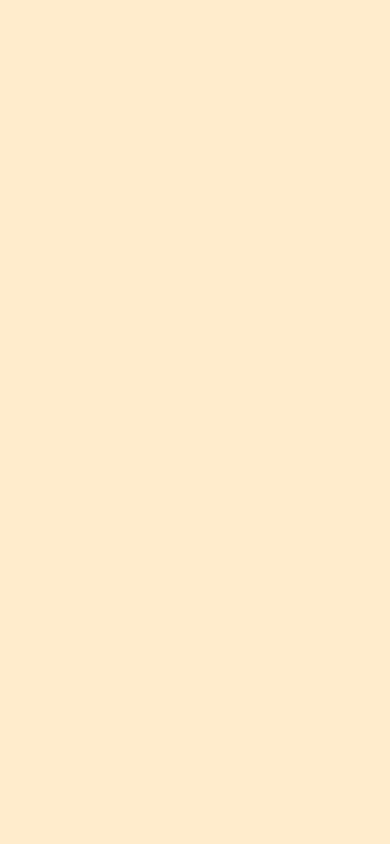
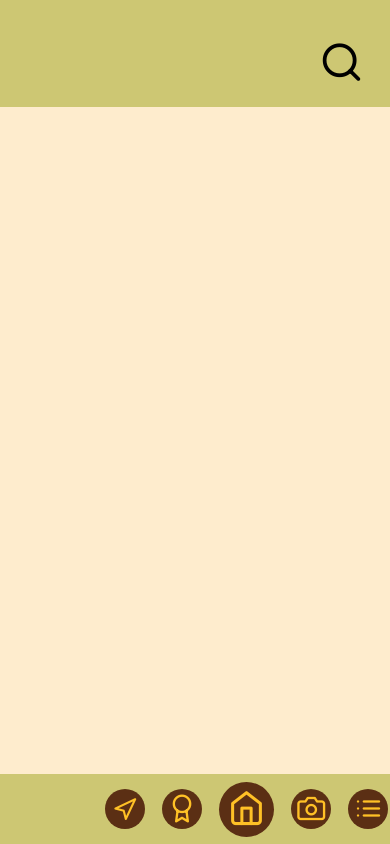
Before and after one commit to juriaCardozo/trilha-utfpr-react-native, a React Native app: screen /Home in a window 390 px wide. Built offline with nearby package versions, Linux system fonts and the light colour scheme.

Commit message:
Implementação do navigationBar

```diff
--- /dev/null
+++ b/Components/bottomNavigationBar.js
@@ -0,0 +1,61 @@
+import React from 'react';
+import { View, StyleSheet } from 'react-native';
+import Icon from 'react-native-vector-icons/Feather';
+
+const App = () => {
+    return (
+        <View style={styles.container}>
+            <View style={styles.bar}>
+                <View style={[styles.circle, styles.separator]}>
+                    <Icon name='navigation' size={25} color='#FFC126'></Icon>
+                </View>
+                <View style={styles.circle}>
+                    <Icon name='award' size={28} color='#FFC126'></Icon>
+                </View>
+                <View style={[styles.largeCircle, styles.separator]}>
+                    <Icon name='home' size={37} color='#FFC126'></Icon>
+                </View>
+                <View style={styles.circle}>
+                    <Icon name='camera' size={28} color='#FFC126'></Icon>
+                </View>
+                <View style={[styles.circle, styles.separator]}>
+                    <Icon name='list' size={28} color='#FFC126'></Icon>
+                </View>
+            </View>
+        </View>
+    );
+};
+
+const styles = StyleSheet.create({
+    container: {
+        backgroundColor: '#CDC773',
+        alignItems: 'center',
+        height: 70,
+    },
+    bar: {
+        flexDirection: 'row',
+        alignItems: 'center',
+        flex: 1,
+    },
+    circle: {
+        width: 40,
+        height: 40,
+        borderRadius: 25,
+        backgroundColor: '#5B2F14',
+        alignItems: 'center',
+        justifyContent: 'center'
+    },
+    largeCircle: {
+        width: 55,
+        height: 55,
+        borderRadius: 30,
+        backgroundColor: '#5B2F14',
+        alignItems: 'center',
+        justifyContent: 'center'
+    },
+    separator: {
+        marginHorizontal: '8%',
+    },
+});
+
+export default App;
--- /dev/null
+++ b/Components/homeHeader.js
@@ -0,0 +1,24 @@
+import React from 'react';
+import { View, Text, StyleSheet } from 'react-native';
+import Icon from 'react-native-vector-icons/Feather';
+
+const HomeHeader = () => {
+  return (
+    <View style={styles.header}>
+      <Icon name='search' size={45} color='#000000' style={{marginTop: 8}}></Icon>
+    </View>
+  );
+};
+
+const styles = StyleSheet.create({
+  header: {
+    backgroundColor: '#CDC773',
+    paddingVertical: 20,
+    alignItems: 'flex-end',
+    paddingTop:30,
+    elevation: 10,
+    paddingHorizontal: 26
+  },
+});
+
+export default HomeHeader;
--- a/package.json
+++ b/package.json
@@ -17,7 +17,8 @@
     "react": "18.2.0",
     "react-native": "0.72.4",
     "react-native-safe-area-context": "4.6.3",
-    "react-native-screens": "~3.22.0"
+    "react-native-screens": "~3.22.0",
+    "react-native-svg": "^13.14.0"
   },
   "devDependencies": {
     "@babel/core": "^7.20.0"
--- a/screens/HomeScreen.js
+++ b/screens/HomeScreen.js
@@ -1,11 +1,16 @@
 import React from 'react';
 import { View, Text, StyleSheet, Button, TextInput, TouchableOpacity } from 'react-native';
-import Header from '../components/header'
+import HomeHeader from '../components/homeHeader';
+import BottomNavigationBar from '../components/bottomNavigationBar';
+import Header from '../components/header';
 
 const HomeScreen = ({ navigation }) => {
     return (
         <View style={styles.container}>
-
+                <HomeHeader></HomeHeader>
+            <View style={styles.homeContainer}>
+            </View>
+                <BottomNavigationBar></BottomNavigationBar>
         </View>
     );
 };
@@ -13,7 +18,11 @@ const HomeScreen = ({ navigation }) => {
 const styles = StyleSheet.create({
     container: {
         backgroundColor: '#FEECCD',
-        flex: 1
+        flex: 1,
+    },
+    homeContainer: {
+        flex: 1,
+        justifyContent: 'space-between',
     },
 });
 
--- a/screens/LoginScreen.js
+++ b/screens/LoginScreen.js
@@ -18,7 +18,7 @@ const LoginScreen = ({ navigation }) => {
                         style={styles.input}
                         secureTextEntry={true}
                     />
-                    <TouchableOpacity style={styles.loginButton}>
+                    <TouchableOpacity style={styles.loginButton} onPress={() => navigation.navigate('Home')}>
                         <Text style={styles.loginButtonText}>Fazer Login</Text>
                     </TouchableOpacity>
                     <TouchableOpacity  onPress={() =>
```
Also changed, not shown: App.js (+4 -3 lines), 1 other file (tests, documents, lock files or other folders).
